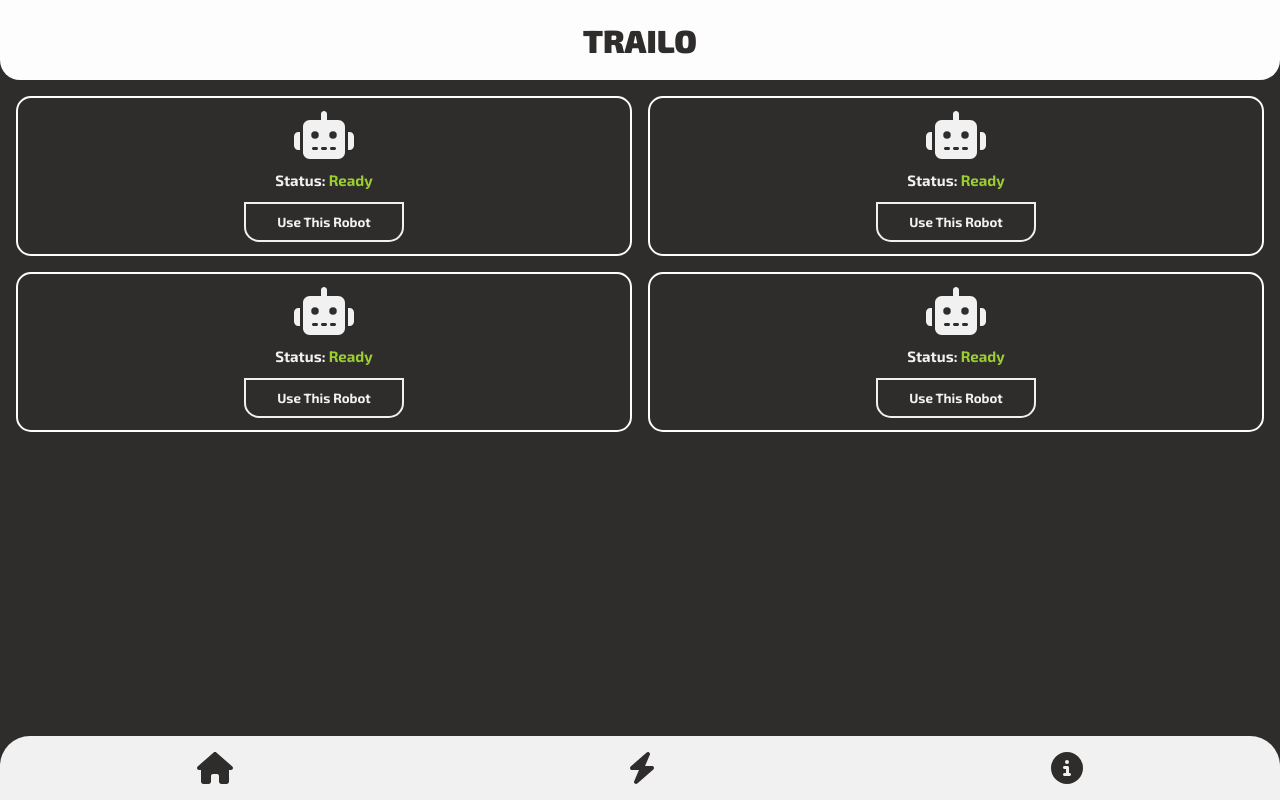
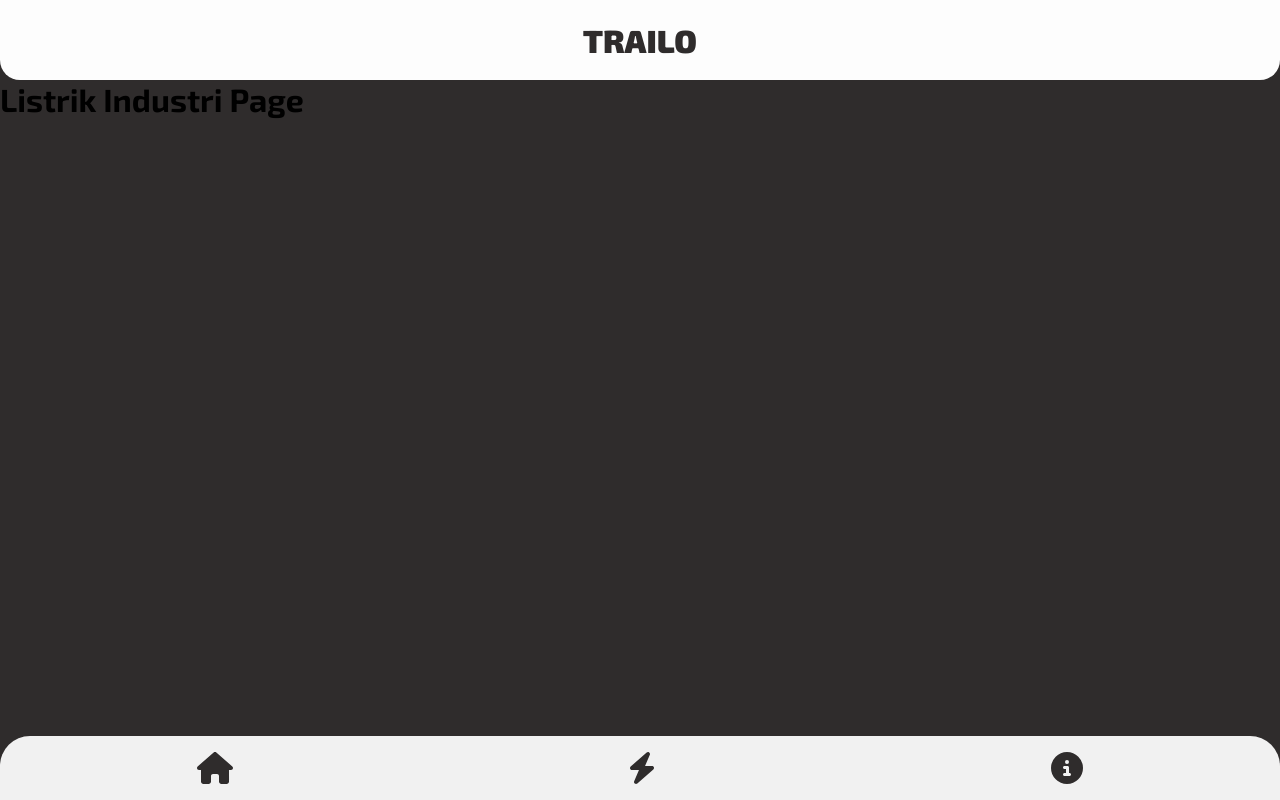
Before and after one commit to MuhZaidan/web-robot, a React (Create React App) app: page /listrik in a window 1280 px wide. Built offline with nearby package versions, Linux system fonts and the light colour scheme.

Commit message:
create layout (make it simple)

```diff
--- a/src/App.jsx
+++ b/src/App.jsx
@@ -1,15 +1,17 @@
 import { BrowserRouter as Router, Routes, Route } from 'react-router-dom';
 import './App.css';
 import Home from './pages/Home';
-import { Notfound } from './pages/Notfound';
+import Notfound from './pages/Notfound';
+import About from './pages/About';
+import Listrik from './pages/Listrik';
 
 function App() {
   return (
     <Router>
       <Routes>
         <Route path="/" element={<Home />} />
-        <Route path="/listrik" element={<Home />} />
-        <Route path="/about" element={<Home />} />
+        <Route path="/listrik" element={<Listrik />} />
+        <Route path="/about" element={<About />} />
         <Route path="*" element={<Notfound />} />
       </Routes>
     </Router>
--- /dev/null
+++ b/src/components/Layout.jsx
@@ -0,0 +1,14 @@
+import HeaderTitle from './HeaderTitle';
+import Navigation from './Navigation';
+
+const Layout = ({ children }) => {
+  return (
+    <div className="App">
+      <HeaderTitle />
+      {children}
+      <Navigation />
+    </div>
+  );
+};
+
+export default Layout;
--- a/src/pages/About.jsx
+++ b/src/pages/About.jsx
@@ -0,0 +1,11 @@
+import Layout from '../components/Layout';
+
+const About = () => {
+  return (
+    <Layout>
+      <h1>About Page</h1>
+    </Layout>
+  );
+};
+
+export default About;
--- a/src/pages/Home.jsx
+++ b/src/pages/Home.jsx
@@ -1,7 +1,8 @@
 import { FontAwesomeIcon } from '@fortawesome/react-fontawesome';
 import { faRobot } from '@fortawesome/free-solid-svg-icons';
-import HeaderTitle from '../components/HeaderTitle';
-import Navigation from '../components/Navigation';
+// import HeaderTitle from '../components/HeaderTitle';
+// import Navigation from '../components/Navigation';
+import Layout from '../components/Layout';
 import Popup from '../components/Popup';
 import { useState } from 'react';
 
@@ -14,8 +15,7 @@ const Home = () => {
 
   return (
     <>
-      <div className="App">
-        <HeaderTitle></HeaderTitle>
+      <Layout>
         <Popup toggle={popup} fx={setPopup} />
         <section className="Robot-menu">
           <div className="robot">
@@ -47,8 +47,7 @@ const Home = () => {
             <button>Use This Robot</button>
           </div>
         </section>
-        <Navigation />
-      </div>
+      </Layout>
     </>
   );
 };
--- a/src/pages/Listrik.jsx
+++ b/src/pages/Listrik.jsx
@@ -0,0 +1,11 @@
+import Layout from '../components/Layout';
+
+const Listrik = () => {
+  return (
+    <Layout>
+      <h1>Listrik Industri Page</h1>
+    </Layout>
+  );
+};
+
+export default Listrik;
--- a/src/pages/Notfound.jsx
+++ b/src/pages/Notfound.jsx
@@ -1,3 +1,3 @@
-export function Notfound() {
+export default function Notfound() {
   return <h1>GA KETEMU BOS PAGE NYA 404</h1>;
 }
```
